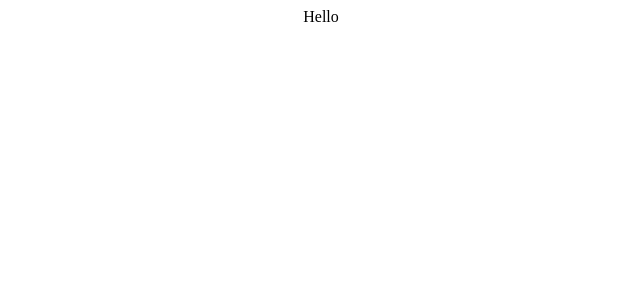
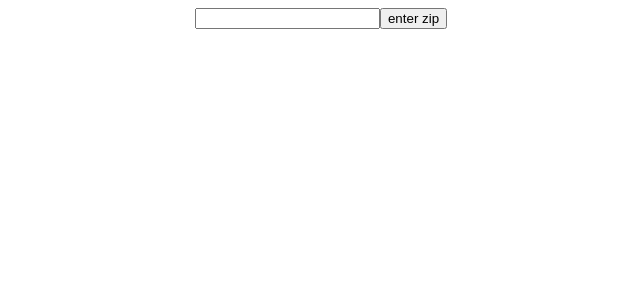
Before and after one commit to found-james/one-hundred-days, a React (Create React App) app in the folder other-stuff/weather-app/: page / in a window 1280 px wide. Shown: the top 300 px of the page, without its empty margins (319-959 px from the left). Built offline with nearby package versions, Linux system fonts and the light colour scheme.

Commit message:
create input bar & useState to store inputt data

```diff
--- a/other-stuff/weather-app/src/App.js
+++ b/other-stuff/weather-app/src/App.js
@@ -1,9 +1,27 @@
 import './App.css';
+import {useState} from 'react';
 
 function App() {
+
+  const [formData, setFormData] = useState({
+    searchTerm:""
+  });
+
+  const handleChange = (e) => {
+    setFormData({ ...formData, [e.target.name]: e.target.value});
+  };
+
+  const handleSubmit = (event) => {
+    event.preventDefault();
+    // props.movieSearch(formData.searchTerm);
+  };
+
   return (
     <div className="App">
-      Hello
+      <form onSubmit={handleSubmit}>
+        <input type="text" name="searchTerm" onChange={handleChange} value={formData.searchTerm}/>
+        <input type="submit" value="enter zip"/>
+      </form>
     </div>
   );
 }
```
